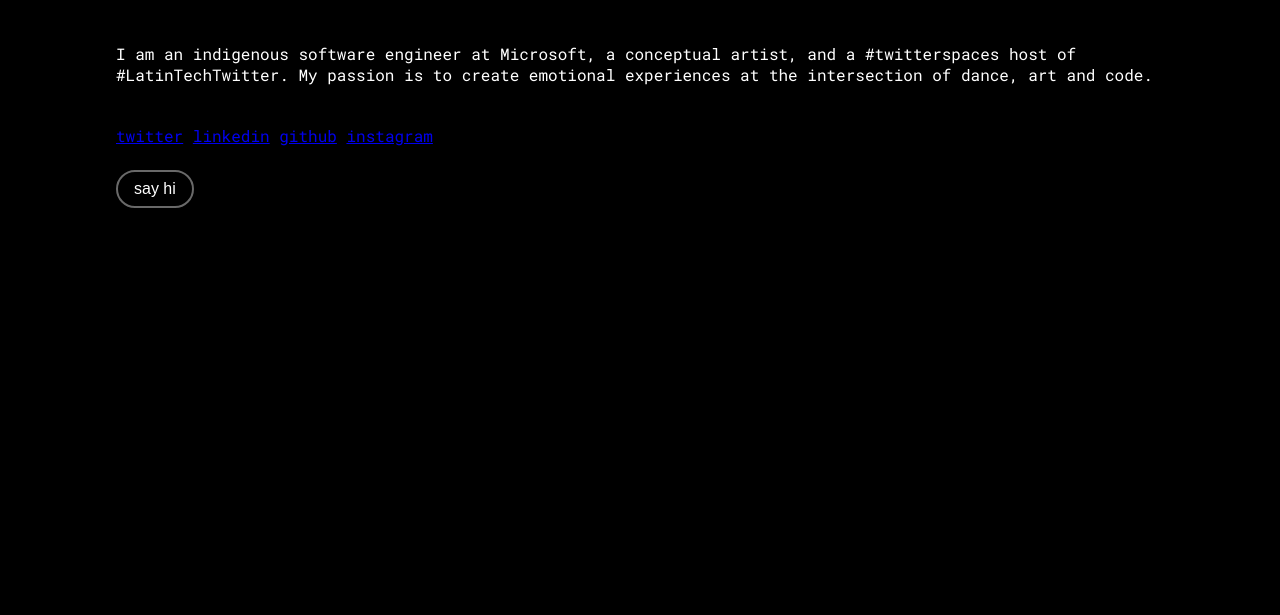
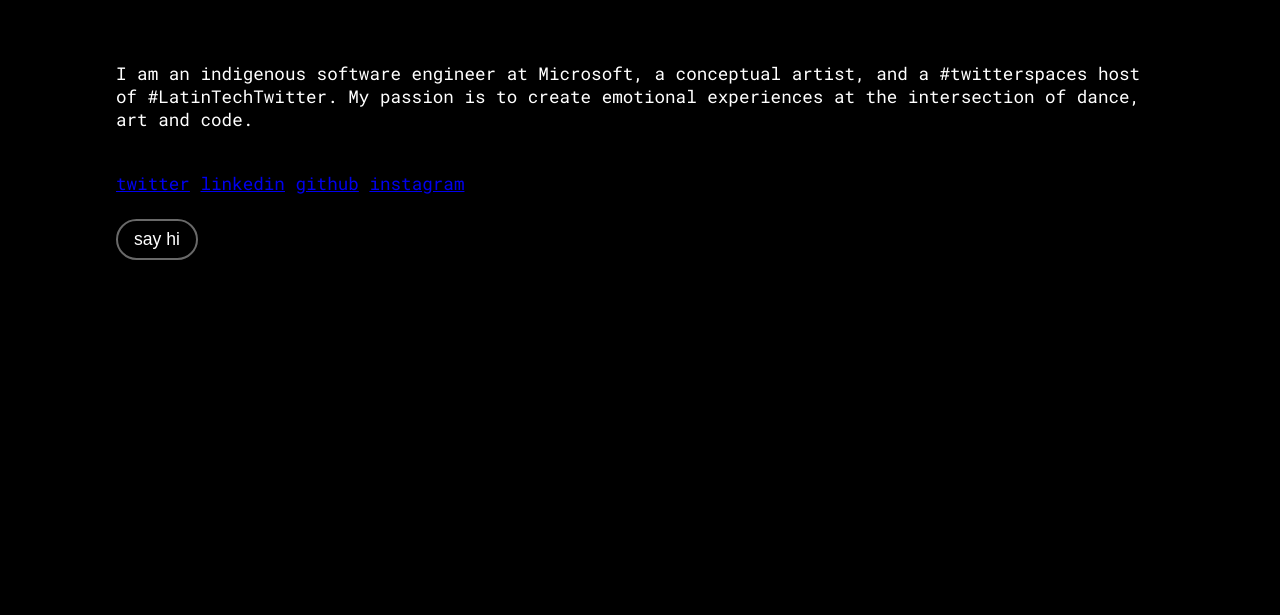
Before and after one commit to luucamay/luucamay.github.io, a website: page src/index.html in a window 1280 px wide. Shown: the part 185-800 px from the top of the page. Drawn offline with Linux system fonts and the light colour scheme.

Commit message:
feat: Adjust font size

```diff
--- a/src/style.css
+++ b/src/style.css
@@ -1,6 +1,5 @@
 @import url("https://fonts.googleapis.com/css2?family=Roboto&family=Roboto+Mono&display=swap");
 @import "emoji.css";
-/*button from adamgiebl https://cssbuttons.io/detail/adamgiebl/ugly-robin-41*/
 
 body {
   font-family: "Roboto Mono", monospace;
@@ -47,5 +46,6 @@ button:focus {
 @media screen and (min-width: 600px) {
   #homepage {
     margin: 0 100px;
+    font-size: 1.1em;
   }
 }
```
